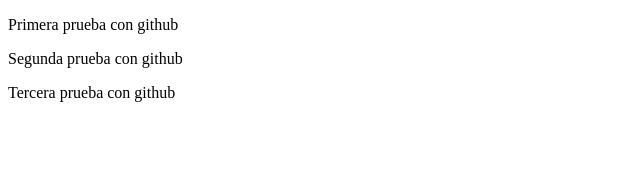
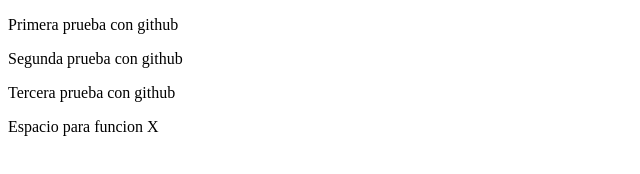
Before and after one commit to kako10/PruebaHD, a plain HTML site: page index.html in a window 1280 px wide. Shown: the whole page, without its empty margins (0-640 px from the left). Drawn offline with Linux system fonts and the light colour scheme.

Commit message:
Se crea espacio para poner la funcion X

```diff
--- a/index.html
+++ b/index.html
@@ -8,5 +8,7 @@
 	<p>Segunda prueba con github</p>
 	<p>Tercera prueba con github</p>
 
+	<div>Espacio para funcion X</div>
+
 </body>
 </html>
```
